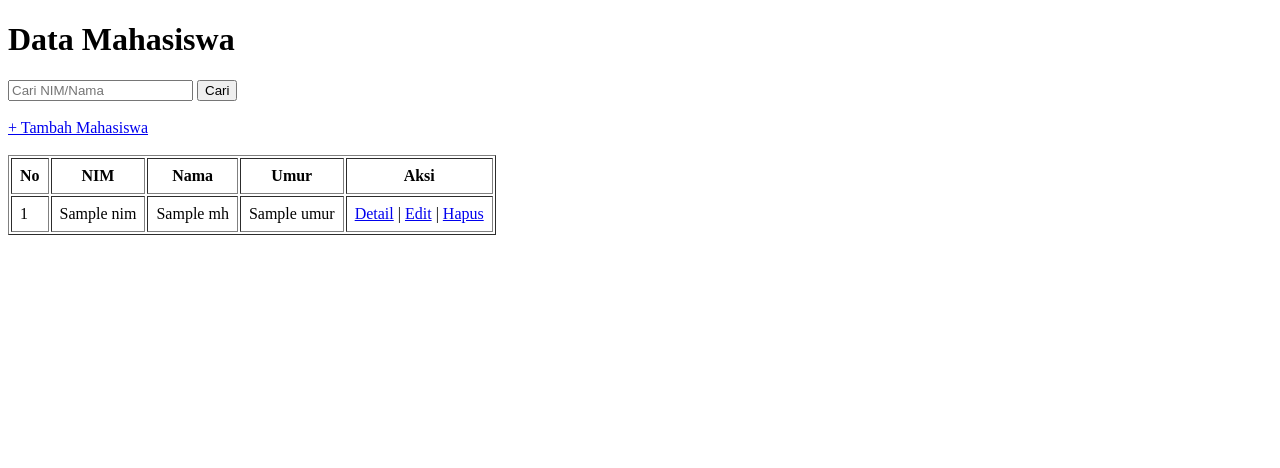
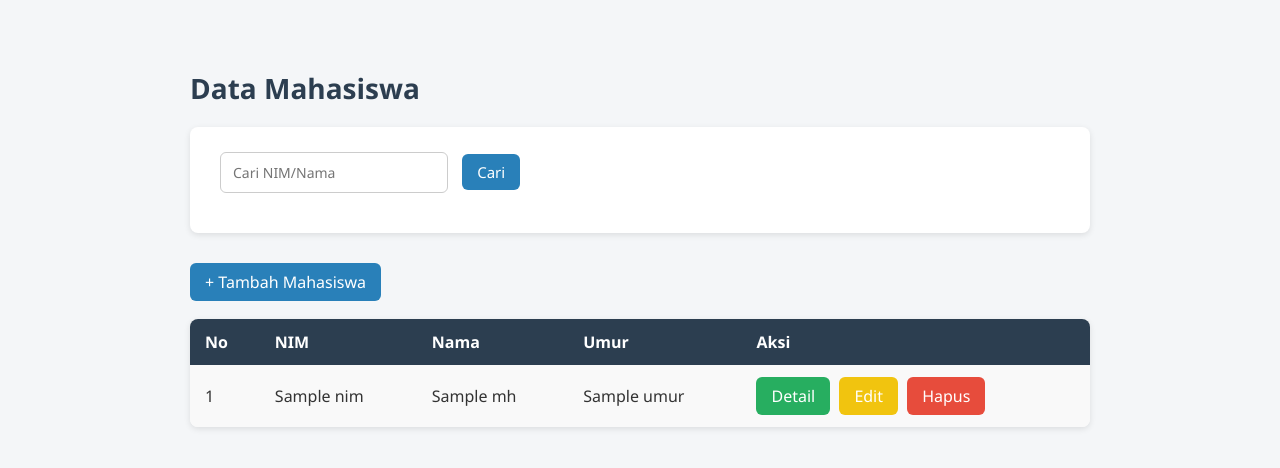
Before and after one commit to raihanaiooo/Web-CRUD-Project3, a CodeIgniter 4 app: the page made by app/Views/mahasiswa_view.php in a window 1280 px wide. Shown: the top 468 px of the page. Run offline with PHP 8.4 and a stand-in for CodeIgniter, Linux system fonts and the light colour scheme; the template is opened without the code that fills it: most values are stand-ins (such as "Sample title", 1, 10 or a date in 2020); some libraries are stand-ins or nearby versions.

Commit message:
done sama style

```diff
--- a/app/Views/mahasiswa_view.php
+++ b/app/Views/mahasiswa_view.php
@@ -2,20 +2,21 @@
 <html>
 <head>
     <title>Data Mahasiswa</title>
+<link rel="stylesheet" href="<?= base_url('styles.css') ?>">
 </head>
 <body>
+<div class="container">
     <h1>Data Mahasiswa</h1>
 
     <form method="get" action="/mahasiswa/search">
         <input type="text" name="keyword" placeholder="Cari NIM/Nama">
-        <button type="submit">Cari</button>
+        <button type="submit" class="button button-create">Cari</button>
     </form>
-    <br>
 
-    <a href="/mahasiswa/create">+ Tambah Mahasiswa</a>
-    <br><br>
+    <a href="/mahasiswa/create" class="button button-create">+ Tambah Mahasiswa</a>
 
-    <table border="1" cellpadding="8">
+
+    <table>
         <tr>
             <th>No</th>
             <th>NIM</th>
@@ -23,20 +24,22 @@
             <th>Umur</th>
             <th>Aksi</th>
         </tr>
-    <?php $no = 1; ?>
-    <?php foreach($mhs as $m): ?>
+        <?php $no = 1; ?>
+        <?php foreach($mhs as $m): ?>
         <tr>
             <td><?= $no++ ?></td>
             <td><?= $m['nim'] ?></td>
             <td><?= $m['nama'] ?></td>
             <td><?= $m['umur'] ?></td>
             <td>
-                <a href="/mahasiswa/detail/<?= $m['id'] ?>">Detail</a> |
-                <a href="/mahasiswa/edit/<?= $m['id'] ?>">Edit</a> |
-                <a href="/mahasiswa/delete/<?= $m['id'] ?>" onclick="return confirm('Yakin hapus?')">Hapus</a>
-            </td>
+    <a href="/mahasiswa/detail/<?= $m['id'] ?>" class="button button-detail">Detail</a>
+    <a href="/mahasiswa/edit/<?= $m['id'] ?>" class="button button-edit">Edit</a>
+    <a href="/mahasiswa/delete/<?= $m['id'] ?>" class="button button-hapus" onclick="return confirm('Yakin hapus?')">Hapus</a>
+</td>
+
         </tr>
-    <?php endforeach; ?>
+        <?php endforeach; ?>
     </table>
+</div>
 </body>
 </html>
--- /dev/null
+++ b/public/styles.css
@@ -0,0 +1,156 @@
+/* ===== Body & Container ===== */
+body {
+	font-family: "Segoe UI", Tahoma, Geneva, Verdana, sans-serif;
+	background-color: #f4f6f8;
+	color: #333;
+	margin: 0;
+	padding: 0;
+}
+
+.container {
+	max-width: 900px;
+	margin: 30px auto;
+	padding: 20px;
+}
+
+/* ===== Judul ===== */
+h1 {
+	font-size: 28px;
+	margin-bottom: 20px;
+	color: #2c3e50;
+}
+
+/* ===== Tabel ===== */
+table {
+	width: 100%;
+	border-collapse: collapse;
+	background-color: #fff;
+	border-radius: 8px;
+	overflow: hidden;
+	box-shadow: 0 2px 6px rgba(0, 0, 0, 0.1);
+}
+
+table th,
+table td {
+	padding: 12px 15px;
+	text-align: left;
+}
+
+table th {
+	background-color: #2c3e50;
+	color: #fff;
+	font-weight: 600;
+}
+
+table tr:nth-child(even) {
+	background-color: #f9f9f9;
+}
+
+table tr:hover {
+	background-color: #e8f0fe;
+}
+
+/* ===== Form ===== */
+form {
+	background-color: #fff;
+	padding: 25px 30px;
+	border-radius: 8px;
+	box-shadow: 0 2px 6px rgba(0, 0, 0, 0.1);
+	margin-bottom: 30px;
+}
+
+form label {
+	display: block;
+	font-weight: 600;
+	margin-bottom: 5px;
+}
+
+form input[type="text"],
+form input[type="number"],
+form textarea {
+	width: 100%;
+	padding: 10px 12px;
+	margin-bottom: 15px;
+	border: 1px solid #ccc;
+	border-radius: 6px;
+	font-size: 14px;
+	font-family: "Segoe UI", Tahoma, Geneva, Verdana, sans-serif;
+	box-sizing: border-box;
+	color: #333;
+}
+
+form button {
+	background-color: #2980b9;
+	color: #fff;
+	padding: 10px 18px;
+	border: none;
+	border-radius: 6px;
+	cursor: pointer;
+	font-size: 15px;
+	transition: 0.3s;
+}
+
+form button:hover {
+	background-color: #1c5980;
+}
+
+button.button,
+a.button {
+	display: inline-block;
+	color: #fff;
+	padding: 8px 15px;
+	border-radius: 6px;
+	text-decoration: none;
+	font-weight: 500;
+	font-family: "Segoe UI", Tahoma, Geneva, Verdana, sans-serif;
+	transition: 0.3s;
+	margin-right: 5px;
+	cursor: pointer;
+}
+
+.button-create {
+	background-color: #2980b9;
+	margin-bottom: 2%;
+}
+
+.button-create:hover {
+	background-color: #2980b9;
+	background-color: #1c5980;
+}
+
+.button-detail {
+	background-color: #27ae60;
+}
+.button-detail:hover {
+	background-color: #1e8449;
+}
+
+.button-edit {
+	background-color: #f1c40f;
+	color: #fff;
+}
+.button-edit:hover {
+	background-color: #d4ac0d;
+}
+
+.button-hapus {
+	background-color: #e74c3c;
+	color: #fff;
+}
+.button-hapus:hover {
+	background-color: #c0392b;
+}
+
+.button-batal {
+	background-color: #e74c3c;
+	color: #fff;
+}
+.button-batal:hover {
+	background-color: #c0392b;
+}
+/* ===== Input Search ===== */
+form input[type="text"][name="keyword"] {
+	width: auto;
+	display: inline-block;
+	margin-right: 10px;
+}
```
Also changed, not shown: app/Views/mahasiswa_create.php (+16 -7 lines), app/Views/mahasiswa_detail.php (+8 -5 lines), app/Views/mahasiswa_edit.php (+18 -5 lines).
